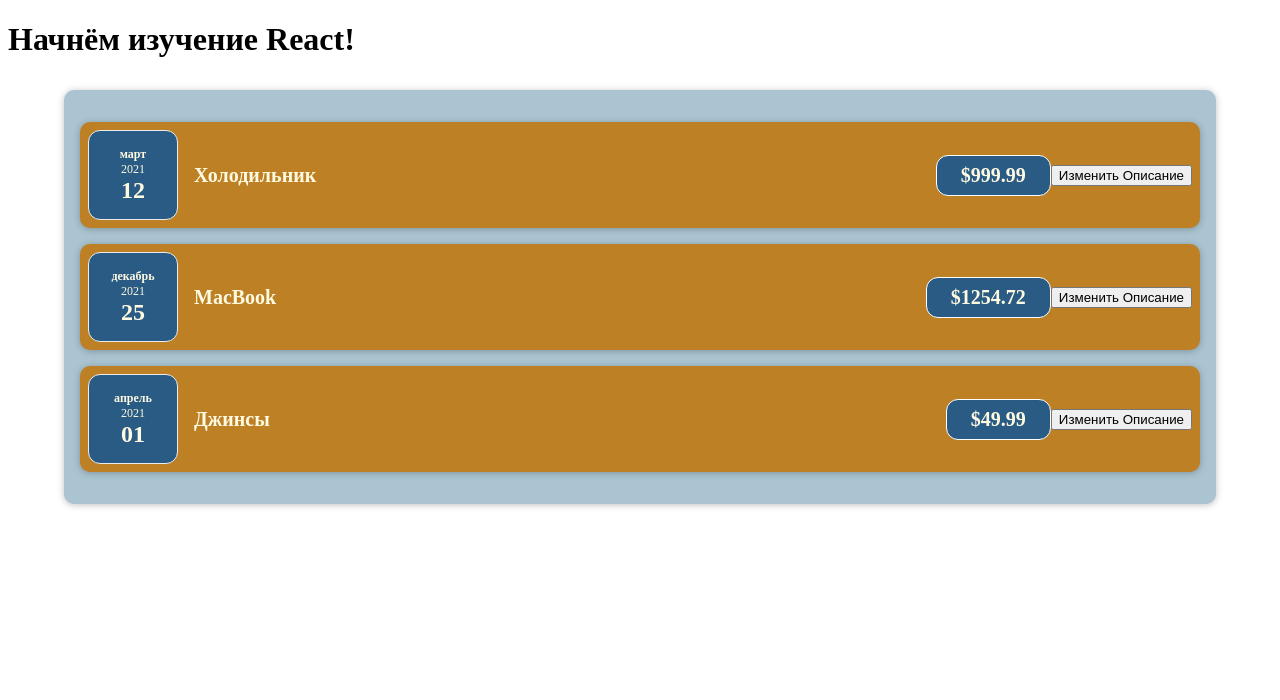
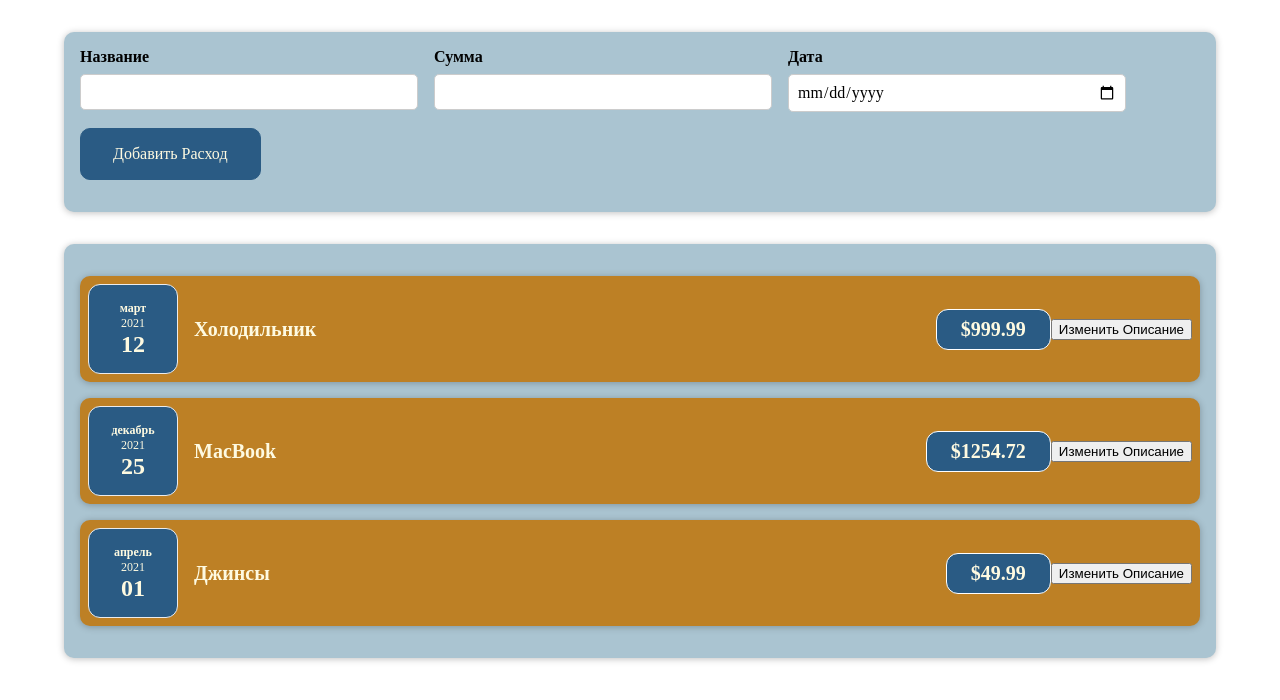
Before and after one commit to U-Ra-All/react-course-app, a React (Create React App) app: page / in a window 1280 px wide. Shown: the top 700 px of the page. Built offline with nearby package versions, Linux system fonts and the light colour scheme; the HTML template or start-up script is replaced by a standard one.

Commit message:
06-Добавление Формы Ввода

```diff
--- a/src/App.js
+++ b/src/App.js
@@ -1,4 +1,5 @@
 // import React from "react";
+import NewCost from "./components/NewCost/NewCost";
 import Costs from "./components/Costs/Costs";
 
 const App = () => {
@@ -29,7 +30,7 @@
 
   return (
     <div>
-      <h1>Начнём изучение React!</h1>
+      <NewCost />
       <Costs costs={costs} />
     </div>
   );
--- a/src/components/Costs/CostItem.js
+++ b/src/components/Costs/CostItem.js
@@ -5,6 +5,7 @@
 
 const CostItem = (props) => {
   const [description, setDescription] = useState(props.description);
+  console.log("Text in component definition");
 
   const changeDescriptionHandler = () => {
     // description = 'New cost';
--- /dev/null
+++ b/src/components/NewCost/CostForm.css
@@ -0,0 +1,26 @@
+.new-cost__controls {
+  display: flex;
+  flex-wrap: wrap;
+  gap: 1rem;
+  margin-bottom: 1rem;
+  text-align: left;
+}
+
+.new-cost__control label {
+  font-weight: bold;
+  margin-bottom: 0.5rem;
+  display: block;
+}
+
+.new-cost__control input {
+  font: inherit;
+  padding: 0.5rem;
+  border-radius: 5px;
+  border: 1px solid #ccc;
+  width: 20rem;
+  max-width: 100%;
+}
+
+.new-cost__actions {
+  text-align: left;
+}
--- /dev/null
+++ b/src/components/NewCost/CostForm.js
@@ -0,0 +1,27 @@
+import "./CostForm.css";
+
+const CostForm = () => {
+  return (
+    <form>
+      <div className="new-cost__controls">
+        <div className="new-cost__control">
+          <label>Название</label>
+          <input type="text" />
+        </div>
+        <div className="new-cost__control">
+          <label>Сумма</label>
+          <input type="number" min="0.01" step="0.01" />
+        </div>
+        <div className="new-cost__control">
+          <label>Дата</label>
+          <input type="date" min="2019-01-01" step="2022-12-31" />
+        </div>
+        <div className="new-cost__actions">
+          <button type="submit">Добавить Расход</button>
+        </div>
+      </div>
+    </form>
+  );
+};
+
+export default CostForm;
--- /dev/null
+++ b/src/components/NewCost/NewCost.css
@@ -0,0 +1,27 @@
+.new-cost {
+  background-color: #aac4d1;
+  padding: 1rem;
+  margin: 2rem auto;
+  width: 70rem;
+  max-width: 95%;
+  border-radius: 10px;
+  text-align: center;
+  box-shadow: 0 1px 7px rgba(0, 0, 0, 0.25);
+}
+
+.new-cost button {
+  font: inherit;
+  cursor: pointer;
+  padding: 1rem 2rem;
+  border: 1px solid #2a5b84;
+  background-color: #2a5b84;
+  color: #fefae1;
+  border-radius: 10px;
+  margin-right: 3px;
+}
+
+.new-cost button:hover,
+.new-cost button:active {
+  background-color: #2a5c84b2;
+  border-color: #2a5c84b2;
+}
--- /dev/null
+++ b/src/components/NewCost/NewCost.js
@@ -0,0 +1,12 @@
+import CostForm from "./CostForm";
+import "./NewCost.css";
+
+const NewCost = () => {
+  return (
+    <div className="new-cost">
+      <CostForm />
+    </div>
+  );
+};
+
+export default NewCost;
```
